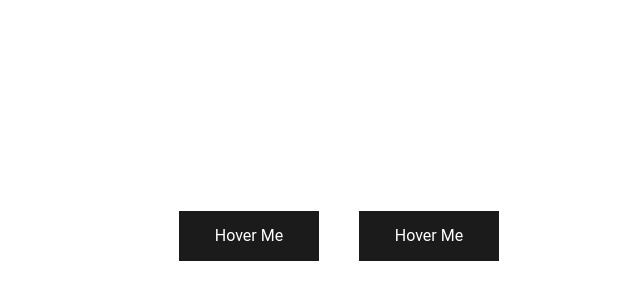
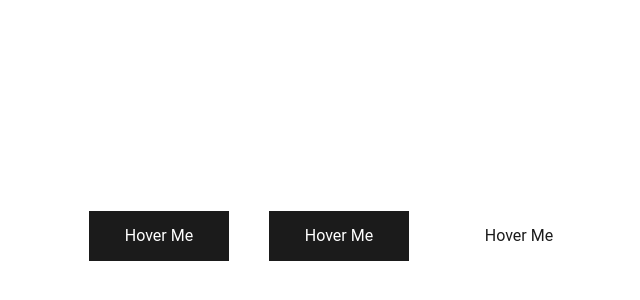
Before and after one commit to sorahiatieh/hover-button, a plain HTML site: page index.html in a window 1280 px wide. Shown: the part 164-464 px from the top of the page, without its empty margins (301-941 px from the left). Drawn offline with Linux system fonts and the light colour scheme.

Commit message:
added button 3 and styling

```diff
--- a/index.html
+++ b/index.html
@@ -17,5 +17,8 @@
         </svg>
     </span>
 </button>
+<button class="btn btn3">
+    <span class="btn3-overlay">Hover Me</span>
+</button>
 </body>
 </html>
--- a/style/app.css
+++ b/style/app.css
@@ -131,3 +131,75 @@ body{
     width: 20px;
     height: 20px;
 }
+
+.btn3{
+    background-color: #fff;
+}
+
+.btn3::after,
+.btn3::before{
+    content: "";
+    position: absolute;
+    width: 1px;
+    height: 0;
+    display: block;
+    background-color: #1b1b1b;
+    transition: all 500ms var(--btn3-tf);
+    -webkit-transition: all 500ms var(--btn3-tf);
+    -moz-transition: all 500ms var(--btn3-tf);
+    -ms-transition: all 500ms var(--btn3-tf);
+    -o-transition: all 500ms var(--btn3-tf);
+}
+
+.btn3::after{
+    right: 0;
+    bottom: 0;
+}
+
+.btn3::before{
+    left: 0;
+    top: 0;
+}
+
+.btn3:hover::after,
+.btn3:hover::before{
+    height: 100%;
+}
+
+.btn3-overlay{
+    color: #1b1b1b;
+    display: block;
+    position: absolute;
+    inset: 0;
+    line-height: 50px;
+}
+
+.btn3-overlay::after,
+.btn3-overlay::before{
+    content: "";
+    position: absolute;
+    width: 0;
+    height: 1px;
+    display: block;
+    background-color: #1b1b1b;
+    transition: all 500ms var(--btn3-tf);
+    -webkit-transition: all 500ms var(--btn3-tf);
+    -moz-transition: all 500ms var(--btn3-tf);
+    -ms-transition: all 500ms var(--btn3-tf);
+    -o-transition: all 500ms var(--btn3-tf);
+}
+
+.btn3-overlay::after{
+    left: 0;
+    top: 0;
+}
+
+.btn3-overlay::before{
+    right: 0;
+    bottom: 0;
+}
+
+.btn3-overlay:hover::after,
+.btn3-overlay:hover::before{
+    width: 100%;
+}
```
